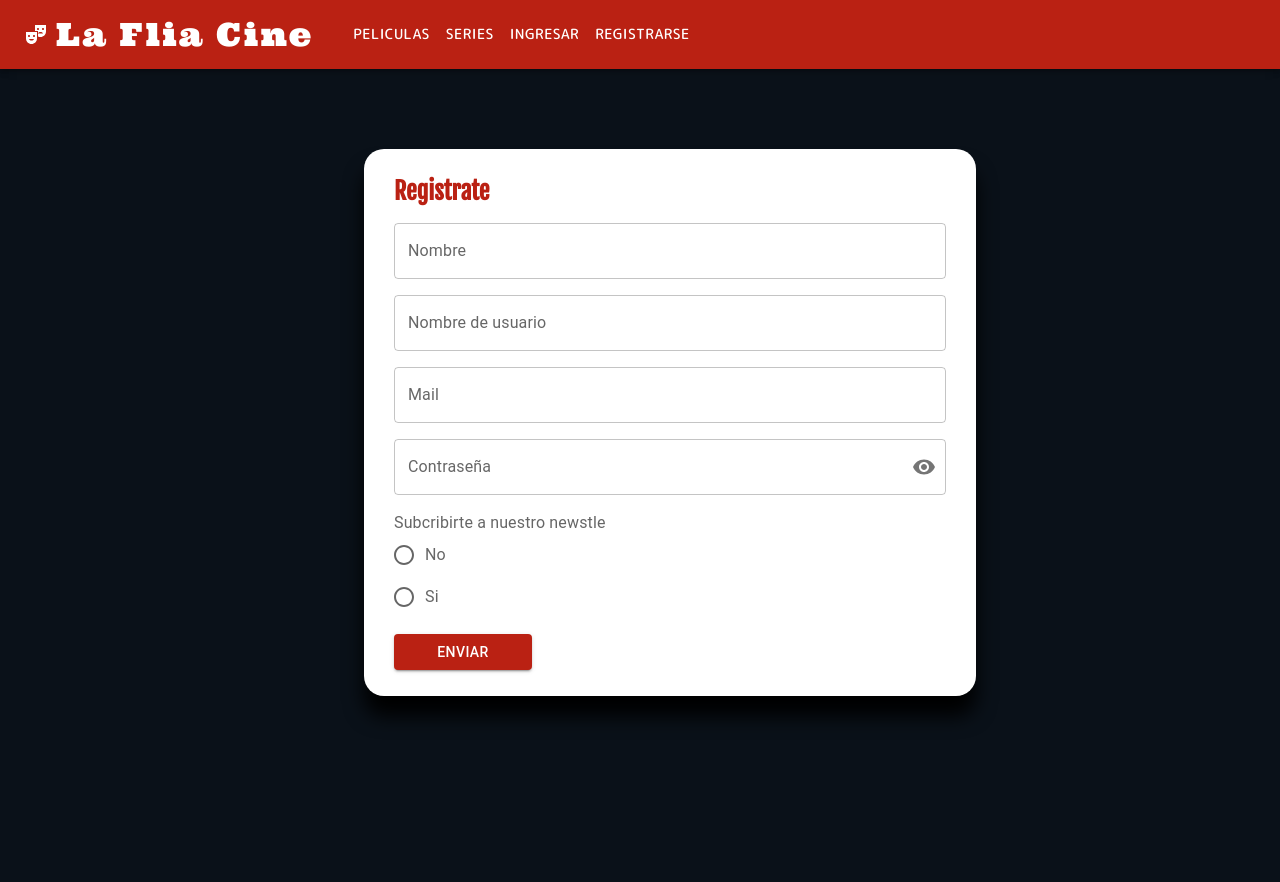
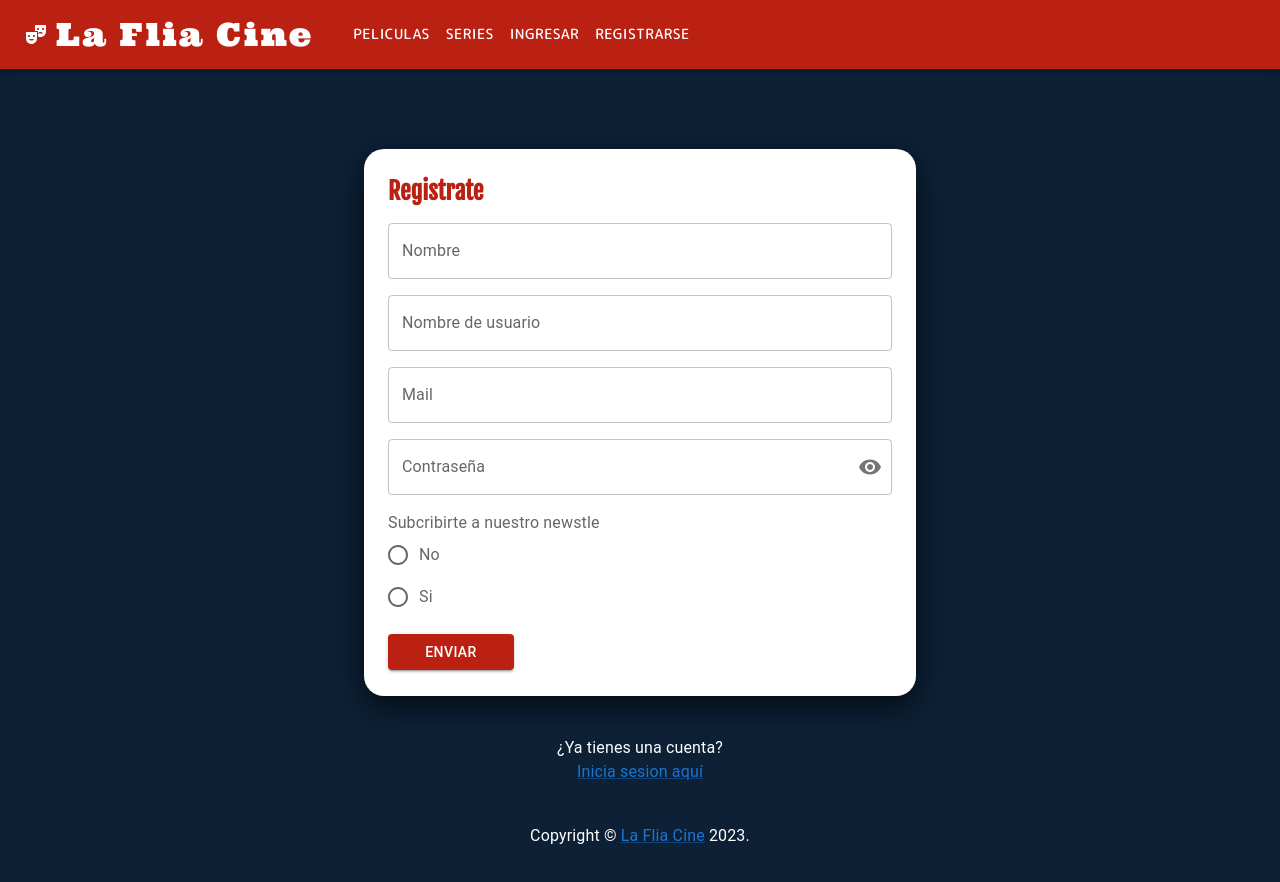
Before and after one commit to nicoledl/LaFliaCine, a React (Create React App) app in the folder Client/: page /signup in a window 1280 px wide. Shown: the top 882 px of the page. Before the commit the page ends 800 px from the top, so only its background shows below. Built offline with nearby package versions, Linux system fonts and the light colour scheme; a web font is replaced by a local one.

Commit message:
Se modificó el login y register

```diff
--- a/Client/src/App.css
+++ b/Client/src/App.css
@@ -2,5 +2,5 @@ body {
   margin: 0px;
   padding: 0px;
   box-sizing: border-box;
-  background: rgb(10, 17, 25);
+  background: rgb(13, 32, 54);
 }
--- a/Client/src/Components/Inicio/Header.jsx
+++ b/Client/src/Components/Inicio/Header.jsx
@@ -133,7 +133,7 @@ const Header = ({ setState }) => {
           return (
             <ImagenHeader
               style={{
-                backgroundImage: `linear-gradient(0deg, rgba(10, 17, 25, 1) 9%, rgba(10, 17, 25, 0.8533614129245448) 56%, rgba(10, 17, 25,0.20) 100%), url(${imagenFondo})`,
+                backgroundImage: `linear-gradient(0deg, rgba(13, 32, 54, 1) 9%, rgba(13, 32, 54, 0.8533614129245448) 56%, rgba(13, 32, 54,0.20) 100%), url(${imagenFondo})`,
               }}
               key={elem.id}
             >
--- a/Client/src/Components/Login/FormLogin.jsx
+++ b/Client/src/Components/Login/FormLogin.jsx
@@ -16,12 +16,14 @@ import {
   Button,
   IconButton,
   InputAdornment,
+  Link,
   TextField,
   createTheme,
   styled,
 } from "@mui/material";
 import VisibilityOff from "@mui/icons-material/VisibilityOff";
 import Visibility from "@mui/icons-material/Visibility";
+import Copyright from "../common/Copyright";
 
 const theme = createTheme({
   palette: {
@@ -53,6 +55,8 @@ const FormLogin = () => {
         "http://localhost:3000/auth/login",
         data
       );
+      const token = response.data.token;
+      localStorage.setItem("token", token);
       navigate("/");
     } catch (error) {
       console.error(error);
@@ -155,6 +159,13 @@ const FormLogin = () => {
                 >
                   Enviar
                 </BotonEnviar>
+                <Typography sx={{ textAlign: "center", display: "grid" }}>
+                  ¿Aún no tienes una cuenta?
+                  <Link color="primary" href="/signup">
+                    Ingresa aquí
+                  </Link>
+                </Typography>
+                <Copyright />
               </Box>
             </ThemeProvider>
           </Box>
--- a/Client/src/Components/SignUp/Form.jsx
+++ b/Client/src/Components/SignUp/Form.jsx
@@ -10,6 +10,7 @@ import {
   FormLabel,
   IconButton,
   InputAdornment,
+  Link,
   Radio,
   RadioGroup,
   TextField,
@@ -20,6 +21,7 @@ import Visibility from "@mui/icons-material/Visibility";
 import VisibilityOff from "@mui/icons-material/VisibilityOff";
 import { ThemeProvider } from "@emotion/react";
 import { useNavigate } from "react-router-dom";
+import Copyright from "../common/Copyright";
 
 const theme = createTheme({
   palette: {
@@ -65,7 +67,7 @@ const Form = () => {
 
   return (
     <Container component="main" maxWidth="sm" sx={{ py: 10 }}>
-      <div className="register-form ">
+      <Container className="register-form">
         <Typography
           variant="h5"
           sx={{
@@ -160,7 +162,17 @@ const Form = () => {
             </BotonEnviar>
           </Box>
         </ThemeProvider>
-      </div>
+      </Container>
+      <Typography
+        color="#fff"
+        sx={{ textAlign: "center", mt: 5, display: "grid" }}
+      >
+        ¿Ya tienes una cuenta?
+        <Link color="primary" href="/login">
+          Inicia sesion aquí
+        </Link>
+      </Typography>
+      <Copyright color="#fff" />
     </Container>
   );
 };
--- a/Client/src/Components/SignUp/animation-wallpaper.css
+++ b/Client/src/Components/SignUp/animation-wallpaper.css
@@ -3,10 +3,10 @@
 }
 
 .register-form {
-  background-color: rgb(255, 255, 255);
+  background-color: #ffffff;
   border-radius: 20px;
   width: inherit;
   height: auto;
-  box-shadow: 0 20px 20px #000000;
+  box-shadow: 0 10px 30px #000000ae;
   padding: 10px 30px;
 }
--- a/Client/src/Components/common/Copyright.jsx
+++ b/Client/src/Components/common/Copyright.jsx
@@ -12,7 +12,7 @@ function Copyright(props) {
         sx={{margin:"20px", padding:"20px"}}
       >
         {"Copyright © "}
-        <Link color="inherit" href="/">
+        <Link color="primary" href="/">
           La Flia Cine
         </Link>{" "}
         {new Date().getFullYear()}
```
